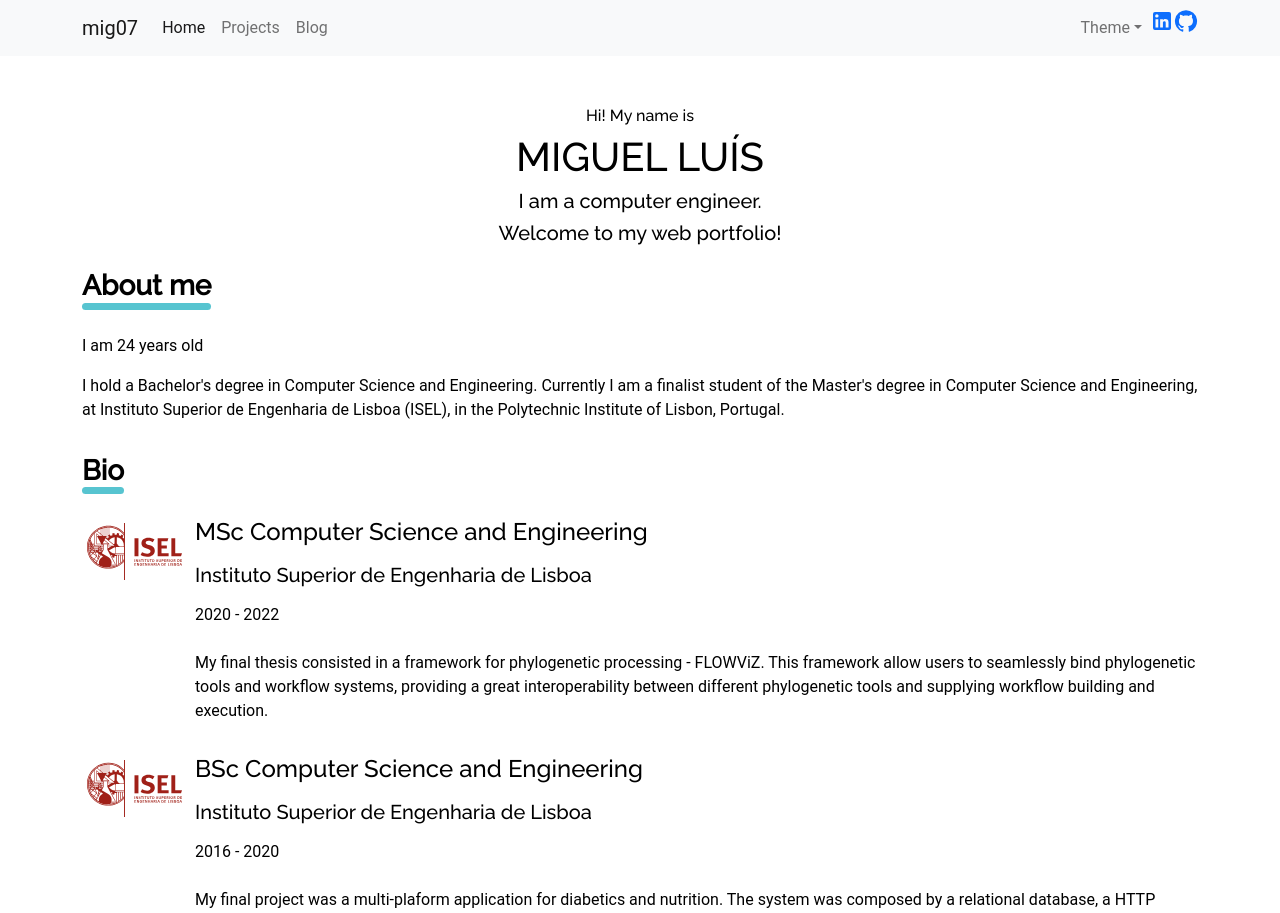
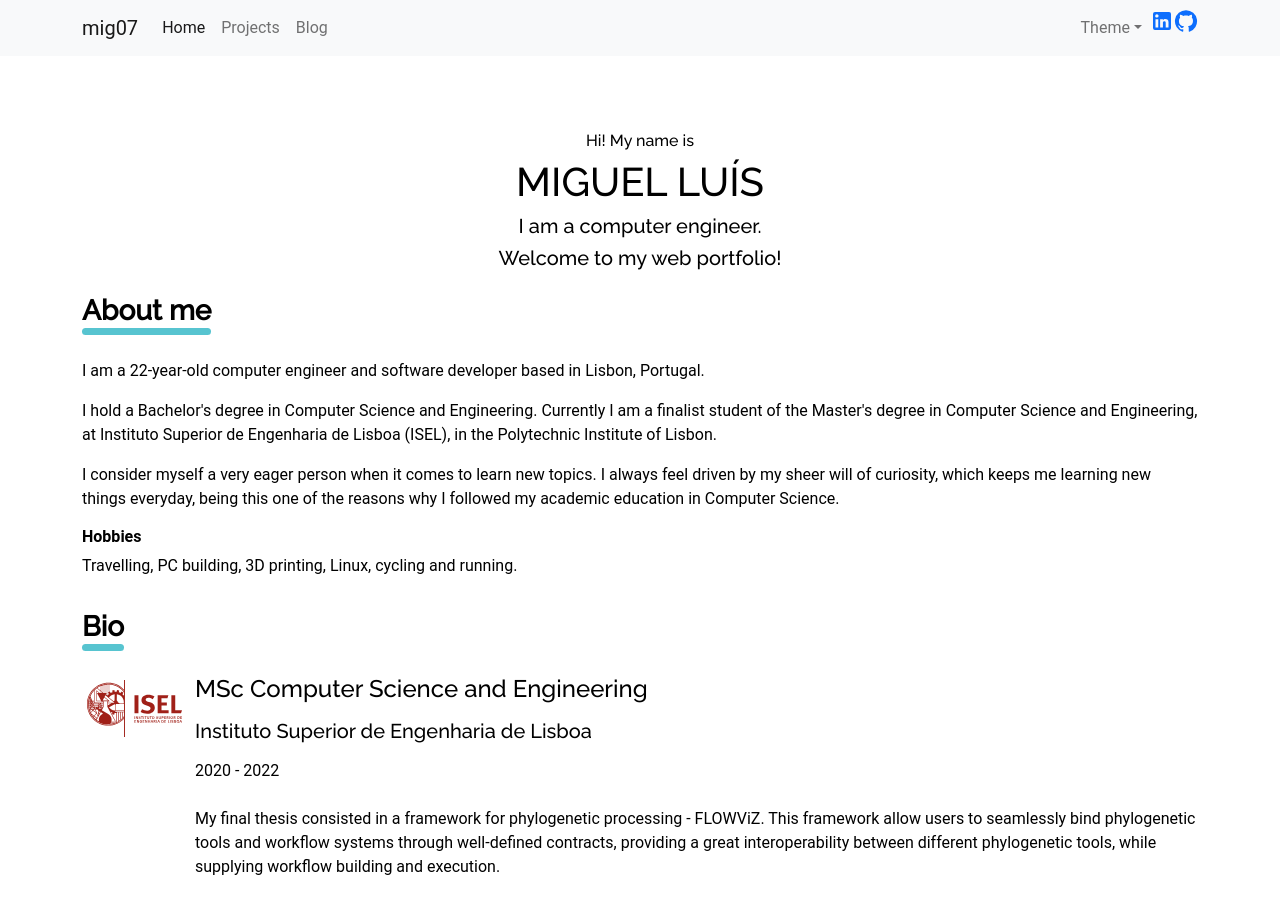
Before and after one commit to mig07/my-portfolio, a React (Create React App) app: page / in a window 1280 px wide. Shown: the top 913 px of the page. Built offline with nearby package versions, Linux system fonts and the light colour scheme.

Commit message:
Updated home page and added 404 page

```diff
--- a/src/App.css
+++ b/src/App.css
@@ -4,7 +4,7 @@
 }
 
 .centered {
-  position: relative;
+  position: absolute;
   top: 50%;
   left: 50%;
   transform: translate(-50%, -50%);
--- a/src/App.js
+++ b/src/App.js
@@ -4,9 +4,11 @@ import { Container, Dropdown, NavDropdown } from "react-bootstrap";
 import { BrowserRouter as Router, Route, Routes } from "react-router-dom";
 import { ThemeProvider } from "styled-components";
 import "./App.css";
+import Footer from "./components/Footer";
 import NavBar from "./components/Navbar";
 import Blog from "./pages/Blog";
 import Home from "./pages/Home";
+import NotFound from "./pages/NotFound";
 import Projects from "./pages/Project";
 import { dayTheme, GlobalStyles, nightTheme } from "./themes.js";
 
@@ -51,12 +53,14 @@ export default function App() {
             ))}
           </NavDropdown>
         </NavBar>
-        <Container fluid="lg">
+        <Container fluid="lg" style={{ "margin-top": 75, "margin-bottom": 50 }}>
           <Routes>
             <Route exact path="/" element={<Home />} />
             <Route path="/project" element={<Projects />} />
             <Route path="/blog" element={<Blog />} />
+            <Route path="*" element={<NotFound />} />
           </Routes>
+          <Footer />
         </Container>
       </Router>
     </ThemeProvider>
--- a/src/pages/Home.js
+++ b/src/pages/Home.js
@@ -8,7 +8,6 @@ import Contact from "../sections/ContactMe";
 
 export default function Home() {
   return (
-    <div style={{ "margin-top": 50 }}>
     <Stack gap={3}>
       <Hero />
       <About />
@@ -16,6 +15,5 @@ export default function Home() {
       <Skills />
       {/* <Contact /> */}
     </Stack>
-    </div>
   );
 }
--- /dev/null
+++ b/src/pages/NotFound.js
@@ -0,0 +1,14 @@
+import { Button } from "react-bootstrap";
+import { Link } from "react-router-dom";
+
+export default function NotFound() {
+  return (
+    <div class="centered" style={{ textAlign: "center" }}>
+      <h1>Error 404</h1>
+      <h3>Page not found!</h3>
+      <Button as={Link} to="/">
+        Home
+      </Button>
+    </div>
+  );
+}
--- a/src/sections/AboutMe.js
+++ b/src/sections/AboutMe.js
@@ -2,16 +2,38 @@ import React from "react";
 import Section from "../components/Section";
 
 export default function About() {
+  // Get years of age from birthday date (mm/dd/yyyy)
+  const getAge = (dateOfBirth) => {
+    const birthDayDate = new Date(dateOfBirth);
+    const monthDiff = Date.now() - birthDayDate.getTime();
+    const monthDiffDate = new Date(monthDiff);
+    const year = monthDiffDate.getUTCFullYear();
+    return Math.abs(year - 1970);
+  };
+
   return (
     <Section title="About me">
       <div>
-        <p>I am 24 years old</p>
+        <p>
+          I am a {getAge("07/07/1998")}-year-old computer engineer and software
+          developer based in Lisbon, Portugal.
+        </p>
         <p>
           I hold a Bachelor's degree in Computer Science and Engineering.
           Currently I am a finalist student of the Master's degree in Computer
           Science and Engineering, at Instituto Superior de Engenharia de Lisboa
-          (ISEL), in the Polytechnic Institute of Lisbon, Portugal.
+          (ISEL), in the Polytechnic Institute of Lisbon.
         </p>
+        <p>
+          I consider myself a very eager person when it comes to learn new
+          topics. I always feel driven by my sheer will of curiosity, which
+          keeps me learning new things everyday, being this one of the reasons
+          why I followed my academic education in Computer Science.
+        </p>
+        <h6>
+          <b>Hobbies</b>
+        </h6>
+        <p>Travelling, PC building, 3D printing, Linux, cycling and running.</p>
       </div>
     </Section>
   );
--- a/src/sections/Bio.js
+++ b/src/sections/Bio.js
@@ -14,29 +14,29 @@ export default function Bio() {
     );
   };
 
+  const IselBioIcon = () => {
+    return <BioItemIcon src={IselIcon} alt="ISEL" href="https://www.isel.pt" />;
+  };
+
   return (
     <Section title="Bio">
       <Stack gap={3} style={{ alignItems: "center" }}>
         <BioItem
-          icon={
-            <BioItemIcon src={IselIcon} alt="ISEL" href="https://www.isel.pt" />
-          }
+          icon={<IselBioIcon />}
           year={"2020 - 2022"}
           title={"MSc Computer Science and Engineering"}
           subtitle={"Instituto Superior de Engenharia de Lisboa"}
           description={
-            "My final thesis consisted in a framework for phylogenetic processing - FLOWViZ. This framework allow users to seamlessly bind phylogenetic tools and workflow systems, providing a great interoperability between different phylogenetic tools and supplying workflow building and execution."
+            "My final thesis consisted in a framework for phylogenetic processing - FLOWViZ. This framework allow users to seamlessly bind phylogenetic tools and workflow systems through well-defined contracts, providing a great interoperability between different phylogenetic tools, while supplying workflow building and execution."
           }
         />
         <BioItem
-          icon={
-            <BioItemIcon src={IselIcon} alt="ISEL" href="https://www.isel.pt" />
-          }
+          icon={<IselBioIcon />}
           year={"2016 - 2020"}
           title={"BSc Computer Science and Engineering"}
           subtitle={"Instituto Superior de Engenharia de Lisboa"}
           description={
-            "My final project was a multi-plaform application for diabetics and nutrition. The system was composed by a relational database, a HTTP server, an Android application and a Web application."
+            "My final project was a multi-plaform application for diabetics and nutrition. The system was composed by a relational database, a HTTP server, an Android application and a Web application. The system allows users to calculate correct insulin dosages, by selecting specific meals from restaurants around them and by supplying the current insulin levels."
           }
         />
         <BioItem
```
Lines whose indentation alone changed are shown as unchanged.
